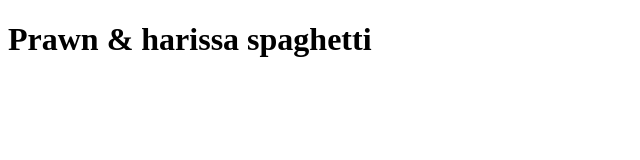
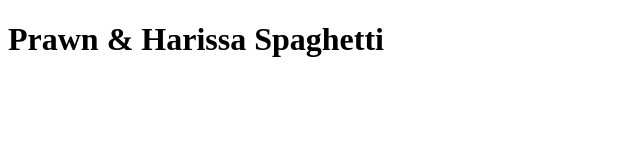
Before and after one commit to aoife-mulvennna/odin-recipes, a plain HTML site: page recipes/prawnharissa.html in a window 1280 px wide. Shown: the whole page, without its empty margins (0-640 px from the left). Drawn offline with Linux system fonts and the light colour scheme.

Commit message:
Updates prawn title

```diff
--- a/recipes/prawnharissa.html
+++ b/recipes/prawnharissa.html
@@ -6,6 +6,6 @@
     <title>Document</title>
 </head>
 <body>
-    <h1>Prawn & harissa spaghetti</h1>
+    <h1>Prawn & Harissa Spaghetti</h1>
 </body>
 </html>
```
